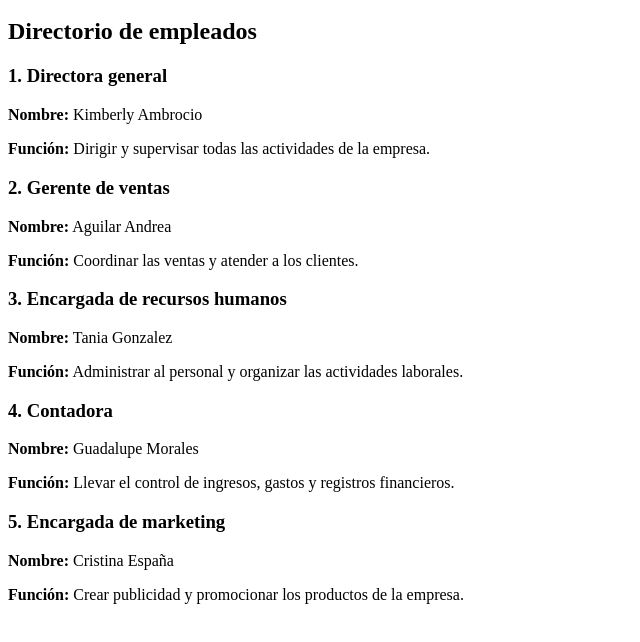
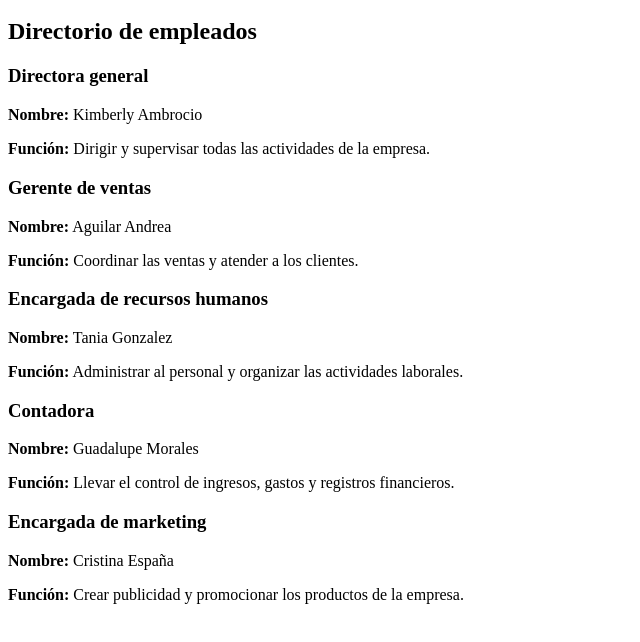
Before and after one commit to five-core/five-core.github.io, a plain HTML site: page equipo/index.html in a window 1280 px wide. Shown: the part 48-690 px from the top of the page, without its empty margins (0-640 px from the left). Drawn offline with Linux system fonts and the light colour scheme.

Commit message:
Remove numbering from employee titles
Removed numbering from employee titles in the directory.

```diff
--- a/equipo/index.html
+++ b/equipo/index.html
@@ -9,23 +9,23 @@
 
     <h2>Directorio de empleados</h2>
 
-    <h3>1. Directora general</h3>
+    <h3> Directora general</h3>
     <p><b>Nombre:</b> Kimberly Ambrocio</p>
     <p><b>Función:</b> Dirigir y supervisar todas las actividades de la empresa.</p>
 
-    <h3>2. Gerente de ventas</h3>
+    <h3> Gerente de ventas</h3>
     <p><b>Nombre:</b> Aguilar Andrea</p>
     <p><b>Función:</b> Coordinar las ventas y atender a los clientes.</p>
 
-    <h3>3. Encargada de recursos humanos</h3>
+    <h3> Encargada de recursos humanos</h3>
     <p><b>Nombre:</b> Tania Gonzalez </p>
     <p><b>Función:</b> Administrar al personal y organizar las actividades laborales.</p>
 
-    <h3>4. Contadora</h3>
+    <h3> Contadora</h3>
     <p><b>Nombre:</b> Guadalupe Morales</p>
     <p><b>Función:</b> Llevar el control de ingresos, gastos y registros financieros.</p>
 
-    <h3>5. Encargada de marketing</h3>
+    <h3> Encargada de marketing</h3>
     <p><b>Nombre:</b> Cristina España</p>
     <p><b>Función:</b> Crear publicidad y promocionar los productos de la empresa.</p>
 
```
